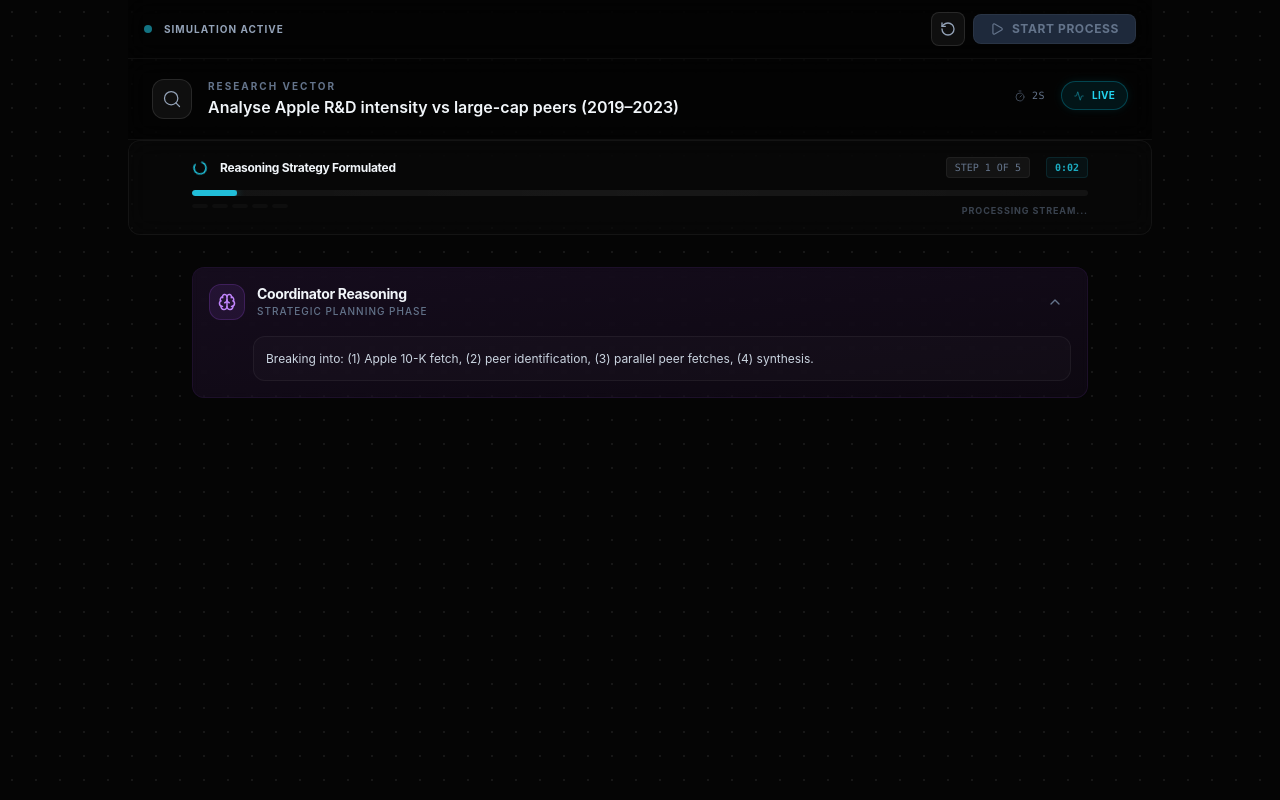
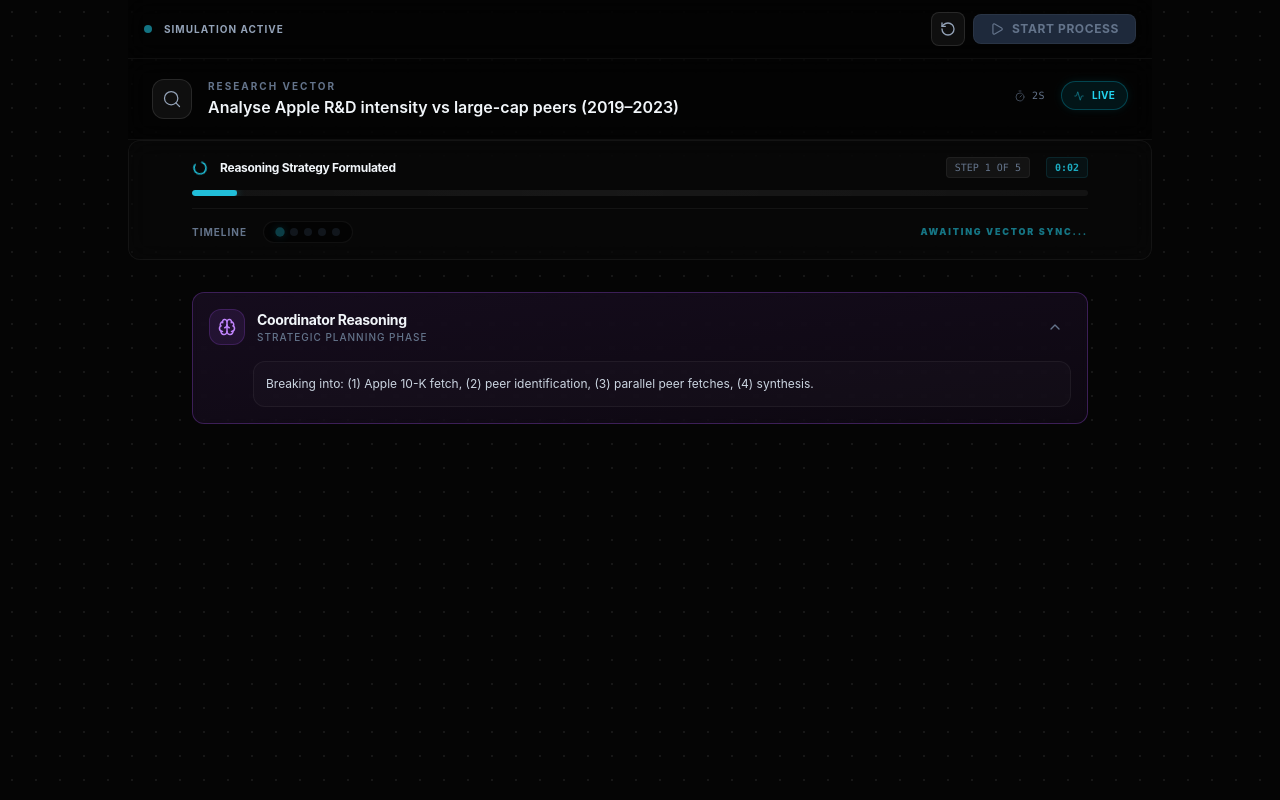
Before and after one commit to sannuk79/JcurveIQ-assign, a React (Vite) app: page / in a window 1280 px wide. Both pictures are taken after a click on the button "START PROCESS". Built offline with nearby package versions, Linux system fonts and the light colour scheme.

Commit message:
UI: Vivid contrast update with brighter borders and whiter log text

```diff
--- a/src/mock/AgentRunPanel.tsx
+++ b/src/mock/AgentRunPanel.tsx
@@ -369,7 +369,7 @@
           status={state.status}
           currentEvent={currentActivity}
           elapsedMs={state.elapsed_ms}
-          tasksTotal={state.tasks.size || 5}
+          tasksTotal={5}
           tasksComplete={tasksComplete}
         />
 
--- a/src/mock/AgentThoughts.tsx
+++ b/src/mock/AgentThoughts.tsx
@@ -20,7 +20,7 @@
       initial={{ opacity: 0, y: -20 }}
       animate={{ opacity: 1, y: 0 }}
       layout
-      className="glass-panel border-purple-500/10 bg-purple-500/5 relative overflow-hidden group"
+      className="glass-panel border-purple-500/30 bg-purple-500/5 relative overflow-hidden group"
     >
       <div className="absolute inset-0 bg-gradient-to-br from-purple-500/5 to-transparent pointer-events-none" />
 
--- a/src/mock/FinalOutput.tsx
+++ b/src/mock/FinalOutput.tsx
@@ -12,7 +12,7 @@
       initial={{ opacity: 0, scale: 0.9, filter: 'blur(10px)' }}
       animate={{ opacity: 1, scale: 1, filter: 'blur(0px)' }}
       transition={{ duration: 0.8, ease: 'easeOut' }}
-      className="glass-panel border-cyan-500/20 bg-cyan-500/[0.03] overflow-hidden mt-12"
+      className="glass-panel border-cyan-400/50 bg-cyan-500/[0.03] overflow-hidden mt-12"
     >
       <div className="absolute inset-0 bg-gradient-to-br from-cyan-500/5 to-transparent pointer-events-none" />
 
--- a/src/mock/LiveProgress.tsx
+++ b/src/mock/LiveProgress.tsx
@@ -88,25 +88,50 @@
           </motion.div>
         </div>
 
-        {/* Sub-label indicators */}
-        <div className="flex justify-between mt-2">
-           <div className="flex gap-1">
-             {[...Array(tasksTotal)].map((_, i) => (
+        {/* Sub-label indicators / Timeline Dot Strip */}
+        <div className="flex justify-between items-center mt-3 pt-3 border-t border-white/5">
+           <div className="flex items-center gap-2">
+             <span className="text-[10px] font-bold text-slate-500 uppercase tracking-widest mr-2">Timeline</span>
+             <div className="flex gap-1.5 p-1.5 bg-black/40 rounded-full px-3 border border-white/5">
+               {/* Timeline Dot Strip rendering logic */}
+               {[...Array(tasksTotal)].map((_, i) => {
+                 const isPassed = status === 'complete' || i < tasksComplete;
+                 const isActive = status !== 'complete' && i === tasksComplete;
+
+                 return (
                    <motion.div
                      key={i}
                      animate={{
-                   opacity: i < tasksComplete ? 1 : 0.3,
-                   backgroundColor: i < tasksComplete ? 'rgba(16,185,129,0.5)' : 'rgba(255,255,255,0.1)'
+                       opacity: isPassed ? 1 : 0.3,
+                       scale: isActive ? [0.9, 1.2, 0.9] : 1,
+                       backgroundColor: isPassed ? '#10b981' :
+                                        isActive ? '#22d3ee' : '#334155',
+                       boxShadow: isActive ? '0 0 12px rgba(34,211,238,0.5)' : 'none'
                      }}
-                 className="w-4 h-1 rounded-full"
+                     transition={isActive ? {
+                       repeat: Infinity,
+                       duration: 1.5,
+                       ease: 'easeInOut'
+                     } : { duration: 0.4 }}
+                     className="w-2 h-2 rounded-full"
                    />
-             ))}
+                 );
+               })}
              </div>
+           </div>
+
+           <AnimatePresence mode="wait">
              {status === 'running' && (
-             <span className="text-[9px] text-slate-500 uppercase tracking-widest font-bold animate-pulse">
-               Processing Stream...
-             </span>
+               <motion.span
+                 initial={{ opacity: 0, x: 10 }}
+                 animate={{ opacity: 1, x: 0 }}
+                 exit={{ opacity: 0, x: -10 }}
+                 className="text-[9px] text-cyan-400 uppercase tracking-[0.2em] font-black animate-pulse"
+               >
+                 Awaiting Vector Sync...
+               </motion.span>
              )}
+           </AnimatePresence>
         </div>
       </div>
     </div>
--- a/src/mock/TaskHistory.tsx
+++ b/src/mock/TaskHistory.tsx
@@ -45,16 +45,16 @@
       if (event.status === 'failed') return 'text-rose-400 border-rose-500/20 bg-rose-500/5';
       if (event.status === 'cancelled') return 'text-slate-400 border-slate-500/20 bg-white/5';
       if (event.status === 'complete') return 'text-emerald-400 border-emerald-500/20 bg-emerald-500/5';
-      if (event.details.includes('retry')) return 'text-amber-400 border-amber-500/20 bg-amber-500/5';
-      return 'text-cyan-400 border-cyan-500/20 bg-cyan-500/5';
+      if (event.details.includes('retry')) return 'text-amber-400 border-amber-500/40 bg-amber-500/5';
+      return 'text-cyan-400 border-cyan-500/40 bg-cyan-500/5';
     case 'tool_call':
       return 'text-indigo-400 border-indigo-500/20 bg-indigo-500/5';
     case 'tool_result':
-      return 'text-emerald-100/60 border-white/5 bg-white/5';
+      return 'text-emerald-50 border-white/20 bg-white/5';
     case 'output':
-      return 'text-slate-100/60 border-white/5 bg-white/5';
+      return 'text-slate-50 border-white/20 bg-white/5';
     default:
-      return 'text-slate-400 border-white/5 bg-white/5';
+      return 'text-slate-200 border-white/20 bg-white/5';
   }
 }
 
@@ -83,7 +83,7 @@
                   <Clock size={8} />
                   {formatTime(event.timestamp)}
                 </span>
-                <span className="font-medium truncate leading-tight">{event.details}</span>
+                <span className="font-medium leading-relaxed">{event.details}</span>
               </div>
             </div>
           </div>
--- a/src/mock/TaskList.tsx
+++ b/src/mock/TaskList.tsx
@@ -61,7 +61,7 @@
       {/* Vertical trunk line (Visual only) */}
       <div className="absolute left-[27px] top-4 bottom-4 w-px bg-gradient-to-b from-white/10 via-white/5 to-transparent pointer-events-none" />
 
-      <div className="space-y-10">
+      <div className="space-y-6">
         <AnimatePresence mode="popLayout">
           {/* Sequential Tasks */}
           {sequentialTasks.length > 0 && (
@@ -117,10 +117,10 @@
                 variants={containerVariants}
                 initial="hidden"
                 animate="visible"
-                className="grid grid-cols-1 md:grid-cols-2 lg:grid-cols-3 gap-4 pt-2"
+                className="grid grid-cols-1 md:grid-cols-2 lg:grid-cols-3 gap-3 pt-2"
               >
                 {groupTasks.map((task) => (
-                  <motion.div key={task.task_id} variants={itemVariants} layout>
+                  <motion.div key={task.task_id} variants={itemVariants} layout className="h-full">
                     <TaskCard task={task} />
                   </motion.div>
                 ))}
--- a/src/mock/ToolCallList.tsx
+++ b/src/mock/ToolCallList.tsx
@@ -20,8 +20,8 @@
         {toolCalls.map((tc, index) => (
           <div
             key={index}
-            className={`text-xs glass-panel overflow-hidden border-white/5 bg-white/[0.02] ${
-              tc.status === 'completed' ? 'border-emerald-500/20' : 'border-cyan-500/20'
+            className={`text-xs glass-panel overflow-hidden bg-white/[0.02] ${
+              tc.status === 'completed' ? 'border-emerald-500/40' : 'border-cyan-500/40'
             }`}
           >
             {/* Tool Call Header */}
@@ -55,7 +55,7 @@
 
             {/* Output (if completed) */}
             {tc.output_summary && (
-              <div className="px-3 py-2 bg-emerald-500/[0.02] border-t border-white/5">
+              <div className="px-3 py-2 bg-emerald-500/[0.02] border-t border-white/20">
                 <div className="text-[9px] font-bold text-emerald-900/60 uppercase tracking-wider mb-1">Result Summary:</div>
                 <div className="text-emerald-100/70 text-[10px] leading-relaxed italic">
                   {tc.output_summary}
```
Also changed, not shown: src/mock/TaskCard.tsx (+9 -9 lines). Lines whose indentation alone changed are shown as unchanged.
